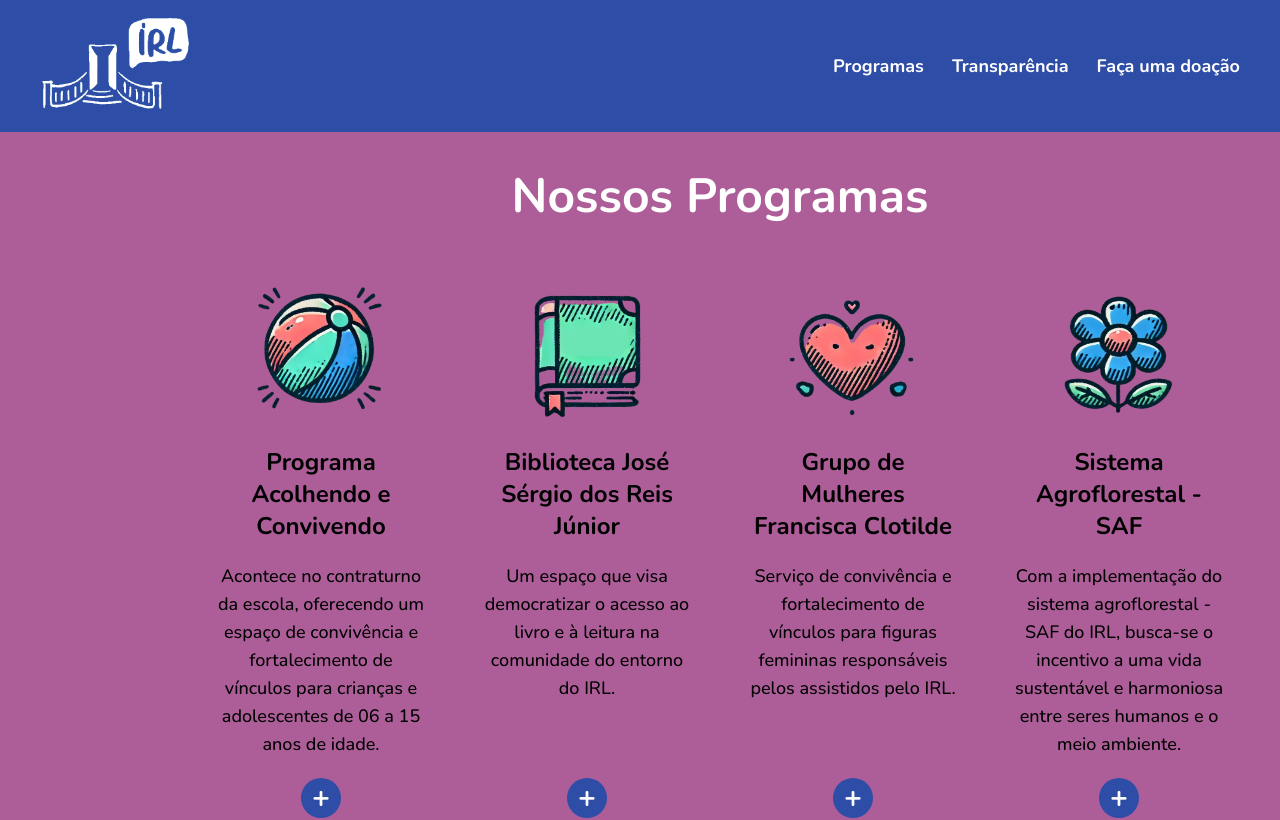
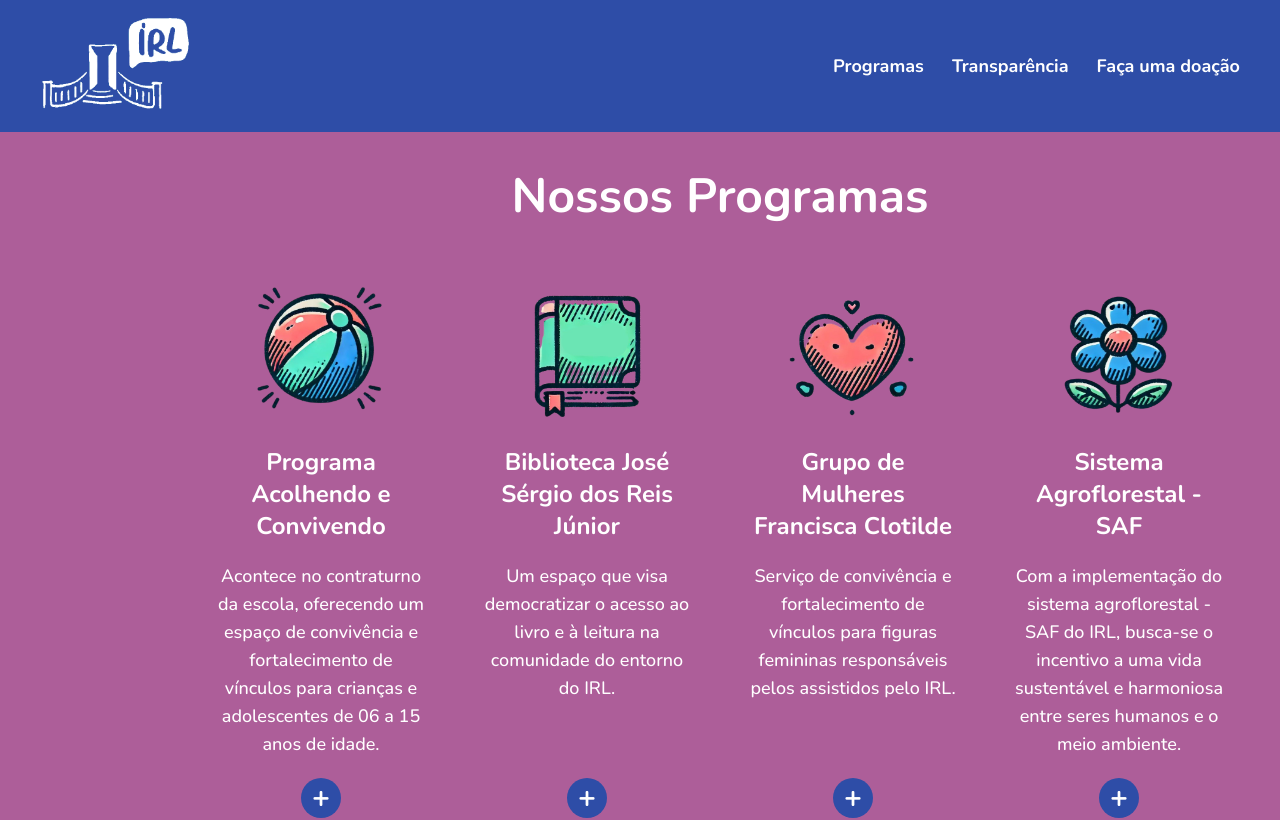
Before and after one commit to flaviare1s/irl, a React (Vite) app: page /programas in a window 1280 px wide. Shown: the top 820 px of the page. Built offline with nearby package versions, Linux system fonts and the light colour scheme.

Commit message:
Altera cor do texto

```diff
--- a/src/components/ProgramaComponente.jsx
+++ b/src/components/ProgramaComponente.jsx
@@ -8,8 +8,8 @@ export const ProgramaComponente = ({ img, nome, texto, imagens }) => {
     <section className="flex flex-col items-center justify-center p-10 lg:p-4 h-full">
       <img className="mb-5 w-[150px] h-[150px]" src={img} alt={nome} />
       <div className="flex-grow flex flex-col items-center">
-        <h3 className="text-xl md:text-2xl font-bold text-center mb-5">{nome}</h3>
-        <p className="text-lg font-medium text-center">{texto}</p>
+        <h3 className="text-xl md:text-2xl font-bold text-center mb-5 text-white">{nome}</h3>
+        <p className="text-lg font-medium text-center text-white">{texto}</p>
       </div>
 
       <button
```
